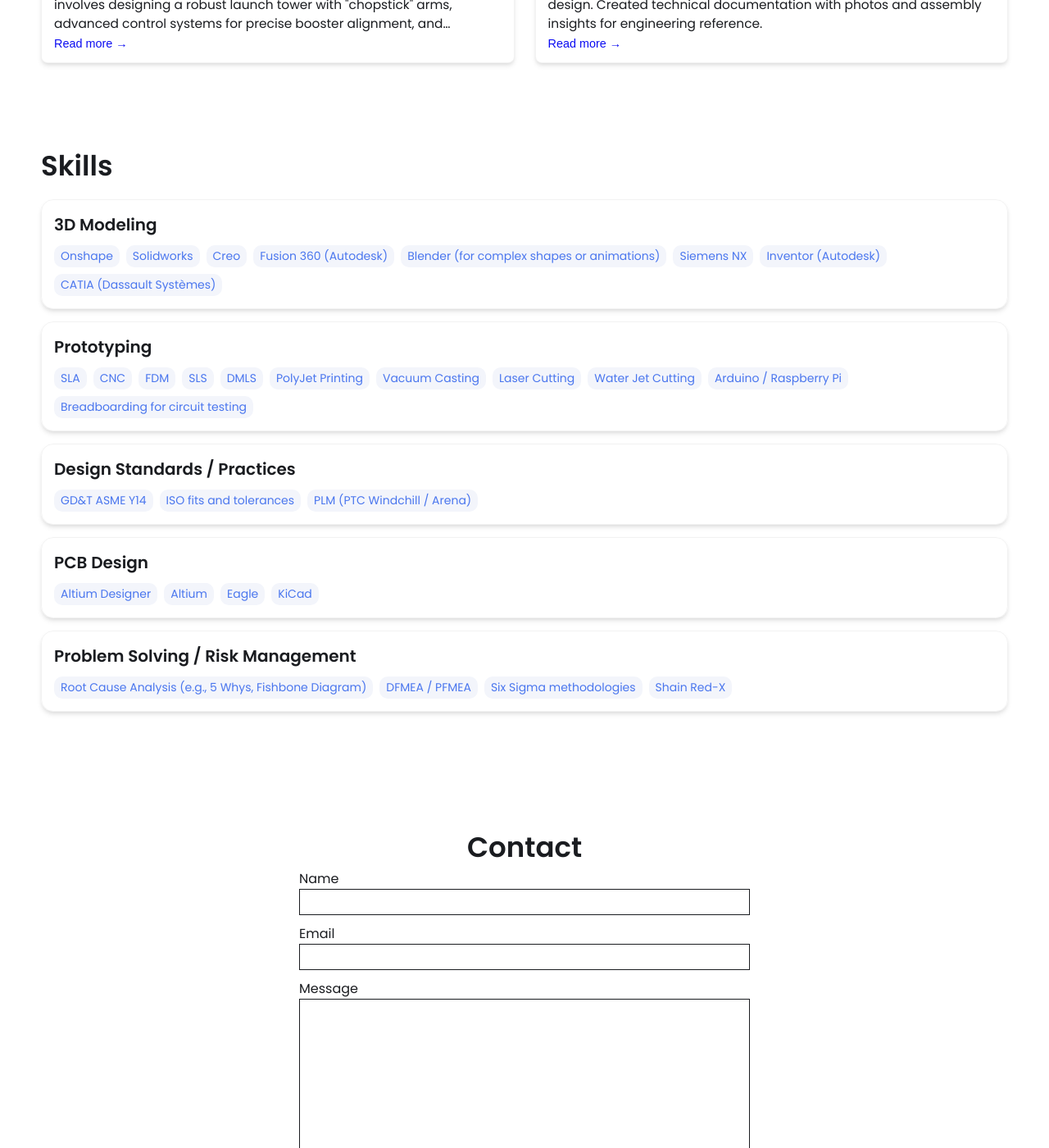
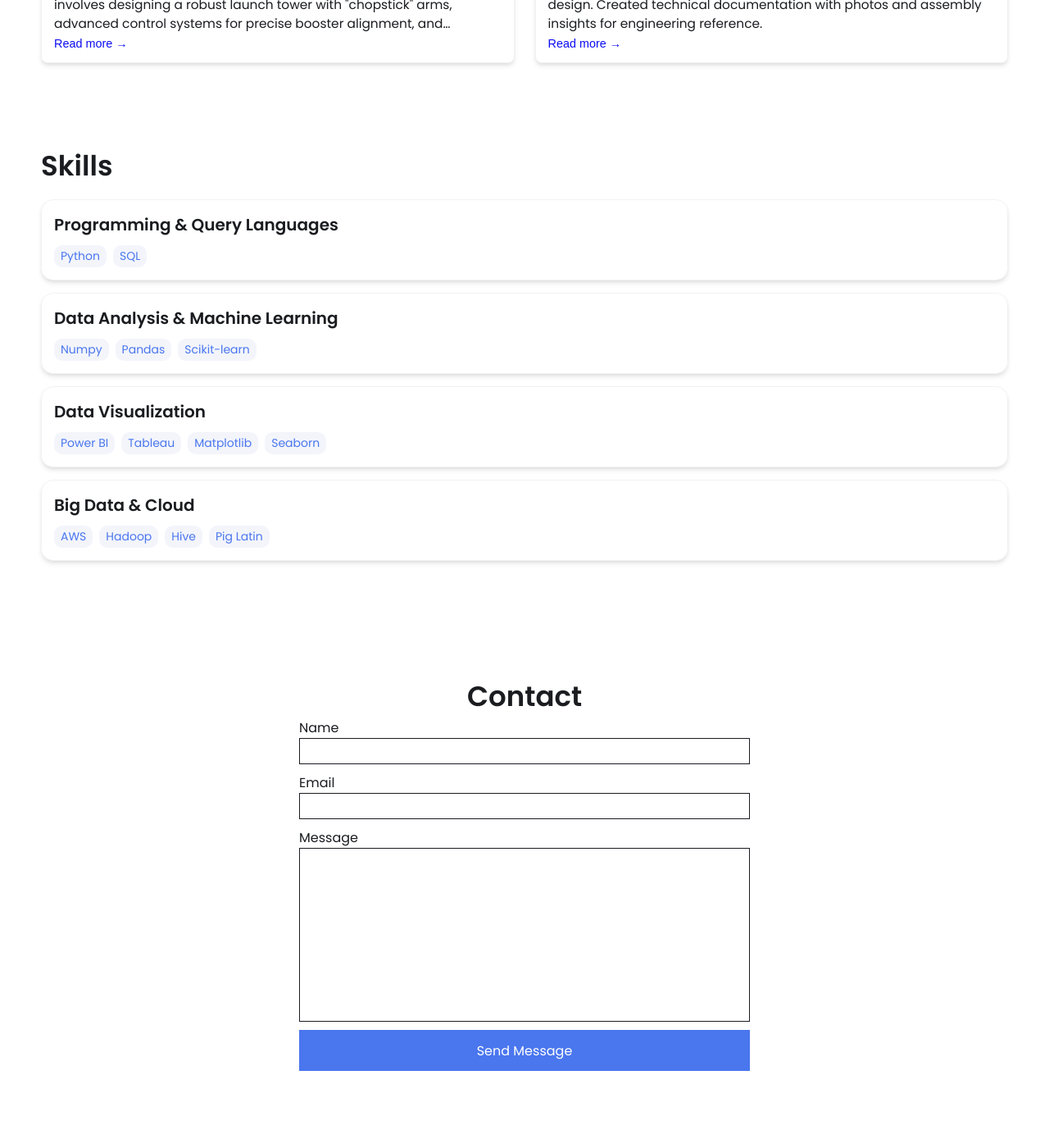
Before and after one commit to Zeeshan-Altaf/zeeshan-altaf.github.io, a Jekyll site: the page built from index.html, in a window 1280 px wide and 1400 px high, scrolled down 1449 px. Shown: the whole window at 82% size. Built offline with Jekyll 4.4.1, drawn with Linux system fonts in a browser that asks for light colours.

Commit message:
Update _config.yml

```diff
--- a/_config.yml
+++ b/_config.yml
@@ -23,7 +23,7 @@
 
 # Link your resume
 # You can place your resume in assets/resume/{resume.pdf or add external link such as pdf saved in google drive
-resume-url: ./assets/resume/zeeshan_resume.pdf or # https://drive.google.com/file/d/13Z3duVzh-gguPU5r03oJVEE6rV9rd3DS/view?usp=sharing
+resume-url: https://zeeshan-altaf.github.io/assets/resume/zeeshan_resume.pdf or # https://drive.google.com/file/d/13Z3duVzh-gguPU5r03oJVEE6rV9rd3DS/view?usp=sharing
 
 
 # Set up external links - this will show up as small icons next to your name.
@@ -43,46 +43,27 @@
 
 # Skills Section - Add the list of your Skills by categories/tools. The indentation for each level needs to be precise.
 skills:
-  - category: 3D Modeling
+  - category: Programming & Query Languages
     tools:
-    - Onshape
-    - Solidworks
-    - Creo
-    - Fusion 360 (Autodesk)
-    - Blender (for complex shapes or animations)
-    - Siemens NX
-    - Inventor (Autodesk)
-    - CATIA (Dassault Systèmes)
-  - category: Prototyping
+    - Python
+    - SQL
+  - category: Data Analysis & Machine Learning
     tools:
-    - SLA
-    - CNC
-    - FDM
-    - SLS
-    - DMLS
-    - PolyJet Printing
-    - Vacuum Casting
-    - Laser Cutting
-    - Water Jet Cutting
-    - Arduino / Raspberry Pi
-    - Breadboarding for circuit testing
-  - category: Design Standards / Practices
+    - Numpy
+    - Pandas
+    - Scikit-learn
+  - category: Data Visualization
     tools:
-    - GD&T ASME Y14
-    - ISO fits and tolerances
-    - PLM (PTC Windchill / Arena)
-  - category: PCB Design
+    - Power BI
+    - Tableau
+    - Matplotlib
+    - Seaborn
+  - category: Big Data & Cloud
     tools:
-    - Altium Designer
-    - Altium
-    - Eagle
-    - KiCad
-  - category: Problem Solving / Risk Management
-    tools:
-    - Root Cause Analysis (e.g., 5 Whys, Fishbone Diagram)
-    - DFMEA / PFMEA
-    - Six Sigma methodologies
-    - Shain Red-X
+    - AWS
+    - Hadoop
+    - Hive
+    - Pig Latin
 
 
 # Contact Form Setup. Setup an account and copy over the key. When someone fills out the form, it will be received in your email.
@@ -90,7 +71,7 @@
 
 
 
-# Active theme (Updatethis to switch themes). Make sure to keep the indentation the samne.
+# Active theme (Update this to switch themes). Make sure to keep the indentation the samne.
 colors: # this is the basic theme
   text: "#1a1c20"
   border: "#ddd"
```
